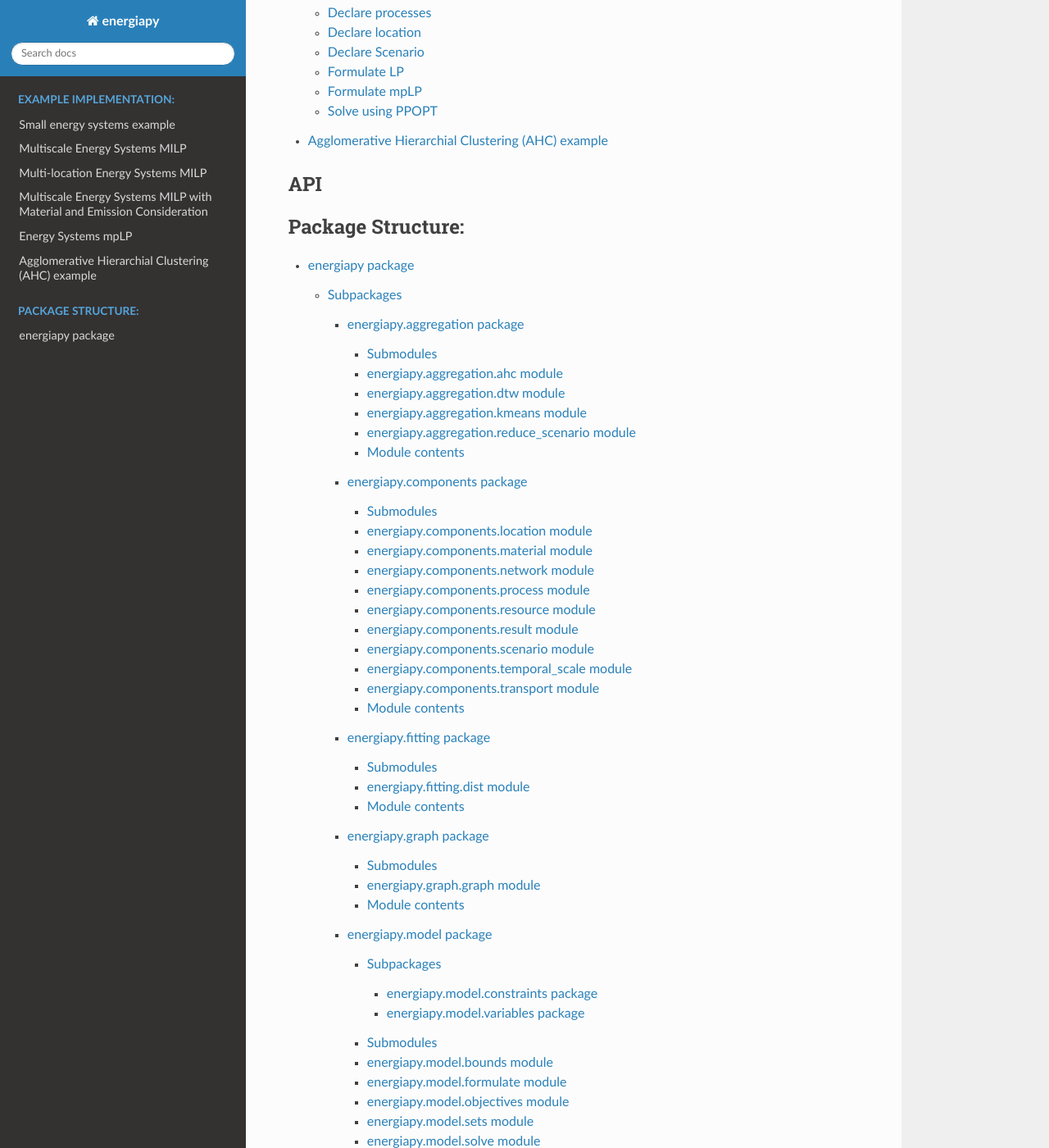
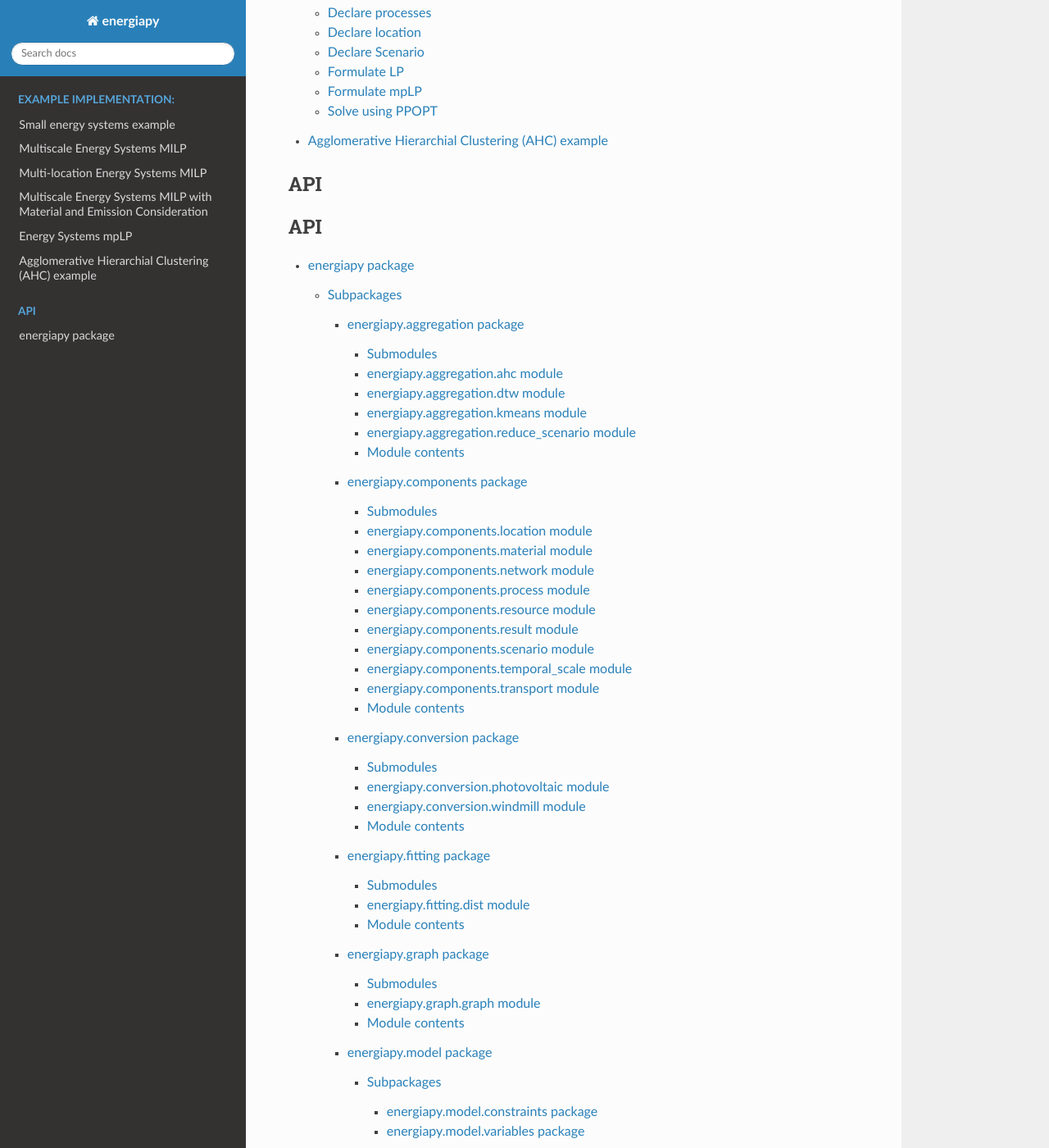
Before and after one commit to TAMUparametric/energiapy, a Sphinx documentation site: the page built from docs/index.rst, in a window 1280 px wide and 1400 px high, scrolled down 5163 px. Shown: the whole window at 82% size. Built offline with Sphinx 7.4.7 and the Read the Docs theme 2.0.0, drawn with Linux system fonts in a browser that asks for light colours.

Commit message:
new docs

```diff
--- a/docs/conf.py
+++ b/docs/conf.py
@@ -27,11 +27,11 @@ release = '1.0.5'
 # -- General configuration ---------------------------------------------------
 # https://www.sphinx-doc.org/en/master/usage/configuration.html#general-configuration
 
-extensions = ['sphinx.ext.autodoc','sphinx_mdinclude','sphinx_rtd_theme','sphinx.ext.napoleon', 'nbsphinx']
+extensions = ['sphinx.ext.autodoc', 'sphinx_mdinclude',
+              'sphinx_rtd_theme', 'sphinx.ext.napoleon', 'nbsphinx']
 
 templates_path = ['_templates']
 exclude_patterns = ['_build', 'Thumbs.db', '.DS_Store']
-
 
 
 # -- Options for HTML output -------------------------------------------------
--- /dev/null
+++ b/docs/energiapy.conversion.rst
@@ -0,0 +1,29 @@
+energiapy.conversion package
+============================
+
+Submodules
+----------
+
+energiapy.conversion.photovoltaic module
+----------------------------------------
+
+.. automodule:: energiapy.conversion.photovoltaic
+   :members:
+   :undoc-members:
+   :show-inheritance:
+
+energiapy.conversion.windmill module
+------------------------------------
+
+.. automodule:: energiapy.conversion.windmill
+   :members:
+   :undoc-members:
+   :show-inheritance:
+
+Module contents
+---------------
+
+.. automodule:: energiapy.conversion
+   :members:
+   :undoc-members:
+   :show-inheritance:
--- a/docs/energiapy.rst
+++ b/docs/energiapy.rst
@@ -9,6 +9,7 @@ Subpackages
 
    energiapy.aggregation
    energiapy.components
+   energiapy.conversion
    energiapy.fitting
    energiapy.graph
    energiapy.model
--- a/docs/index.rst
+++ b/docs/index.rst
@@ -27,7 +27,7 @@ API
 
 .. toctree::
     :maxdepth: 5
-    :caption: Package Structure:
+    :caption: API
 
     energiapy
 
--- a/setup.py
+++ b/setup.py
@@ -4,7 +4,7 @@ energiapy setup file
 
 from setuptools import setup, find_packages
 
-__version__ = "1.0.6"
+__version__ = "1.0.7"
 
 short_desc = (
     "Python-based energy systems modeling and optimization tool"
```
Also changed, not shown: other parts of docs/index.rst (+2 -2 lines), docs/energiapy.model.constraints.rst (+16 -0 lines), docs/energiapy.model.variables.rst (+8 -0 lines), 2 other files.
